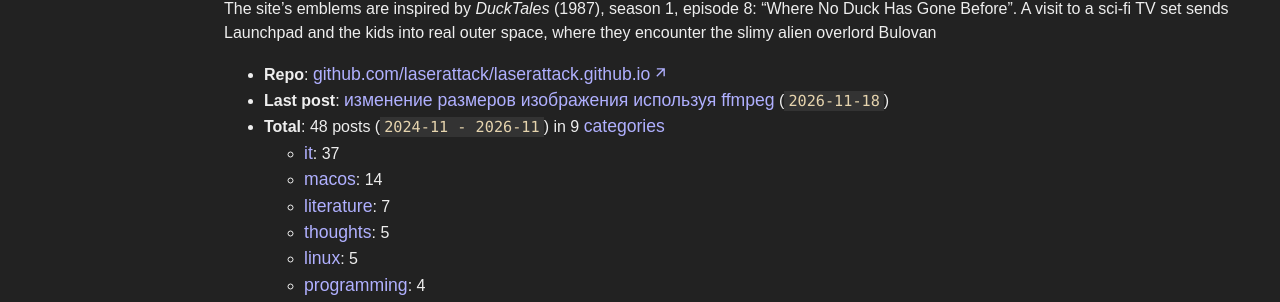
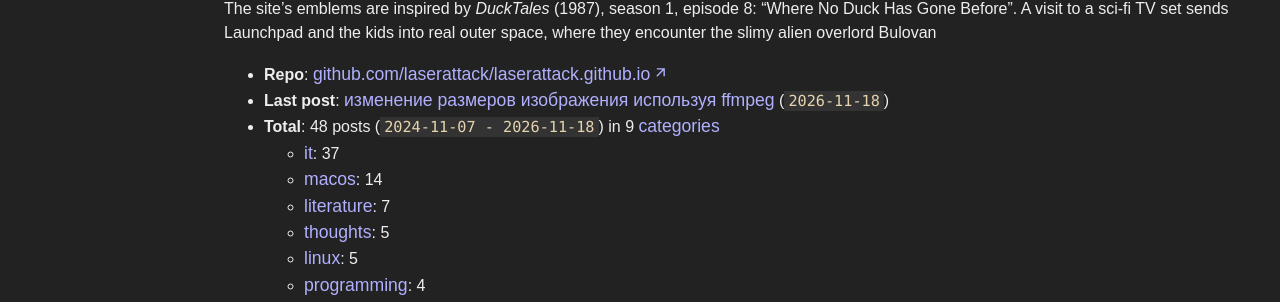
Before and after one commit to laserattack/laserattack.github.io, a Jekyll site: the page built from index.md, in a window 1280 px wide. Shown: the part 334-636 px from the top of the page. Built offline with Jekyll 4.4.1, drawn with Linux system fonts in a browser that asks for light colours.

Commit message:
change indexmd

```diff
--- a/index.md
+++ b/index.md
@@ -15,7 +15,7 @@ overlord Bulovan
 
 - **Repo**: [github.com/laserattack/laserattack.github.io](https://github.com/laserattack/laserattack.github.io)
 - **Last post**: [{{ site.posts.first.title }}]({{ site.posts.first.url | remove: '/index.html' }}) (`{{ site.posts.first.date | date: "%Y-%m-%d" }}`)
-- **Total**: {{ site.posts.size }} posts (`{{ site.posts.last.date | date: "%Y-%m" }} - {{ site.posts.first.date | date: "%Y-%m" }}`) in {{ site.categories.size }} [categories](/categories/)
+- **Total**: {{ site.posts.size }} posts (`{{ site.posts.last.date | date: "%Y-%m-%d" }} - {{ site.posts.first.date | date: "%Y-%m-%d" }}`) in {{ site.categories.size }} [categories](/categories/)
 {% for count in (1..site.posts.size) reversed %}{% for category in site.categories %}{% if category[1].size == count %}  - [{{ category[0] }}](/categories/{{ category[0] }}/): {{ category[1].size }}
 {% endif %}{% endfor %}{% endfor %}
 
```
